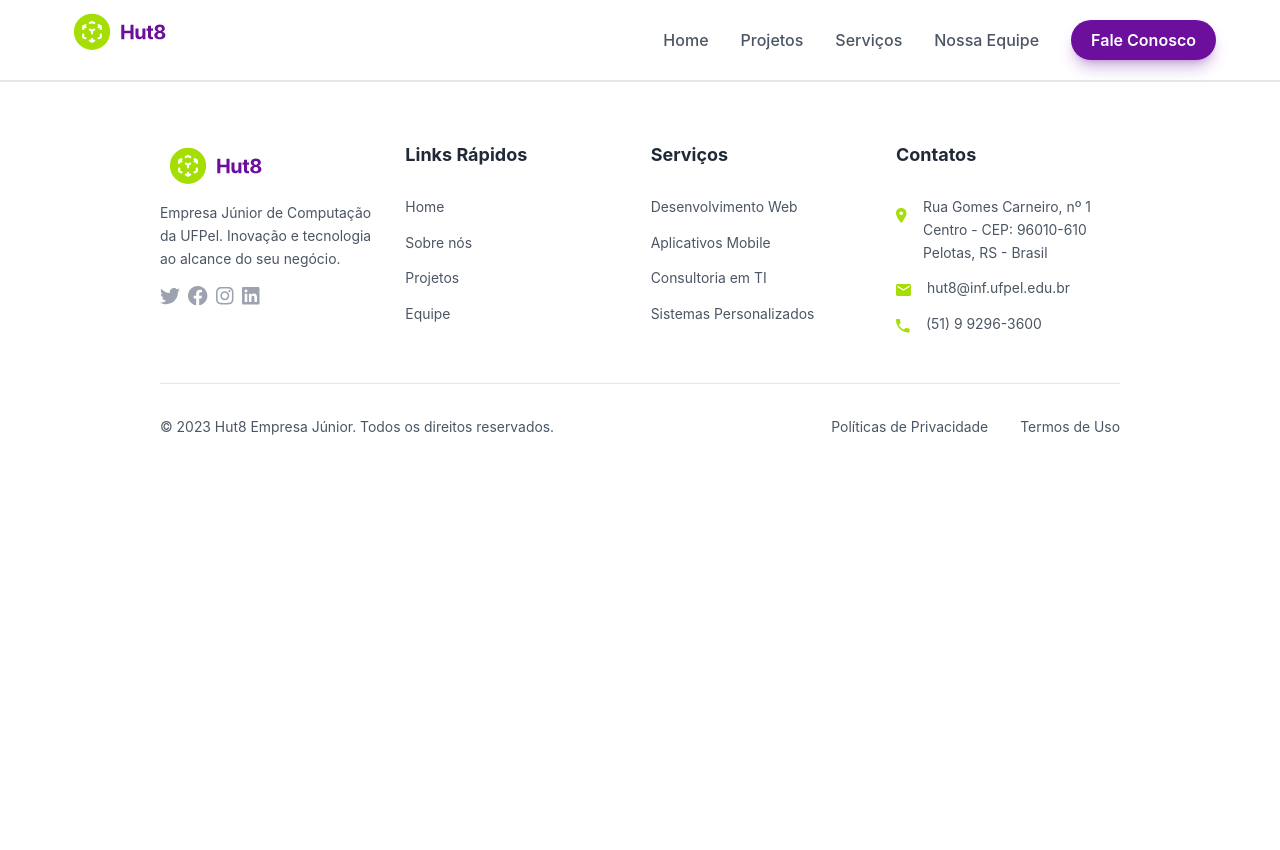
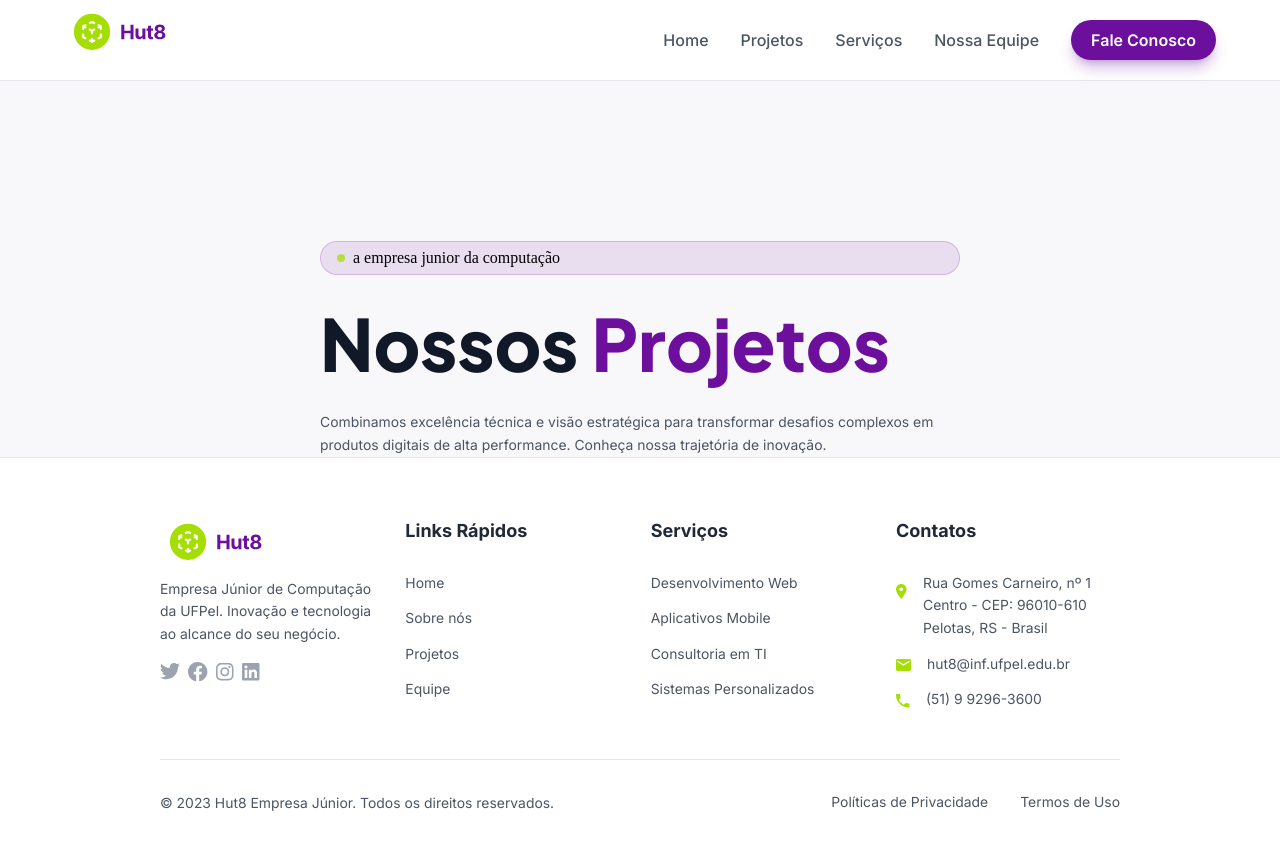
Before and after one commit to joaoMarceloBitar/Hut8, a React (Vite) app: page /projetos in a window 1280 px wide. Shown: the top 850 px of the page. Before the commit the page ends 800 px from the top, so only its background shows below. Built offline with nearby package versions, Linux system fonts and the light colour scheme.

Commit message:
feat: pagina equipe iniciada. algumas alterações na navbar para utilizar o react

```diff
--- a/index.html
+++ b/index.html
@@ -1,13 +1,19 @@
 <!doctype html>
 <html lang="en">
+
 <head>
   <meta charset="UTF-8" />
   <link rel="icon" type="image/svg+xml" href="/favicon.svg" />
+  <link
+    href="https://fonts.googleapis.com/css2?family=Inter:wght@400;500;600;700&family=Plus+Jakarta+Sans:wght@800&display=swap"
+    rel="stylesheet">
   <meta name="viewport" content="width=device-width, initial-scale=1.0" />
   <title>hut8</title>
 </head>
+
 <body>
   <div id="root"></div>
   <script type="module" src="/src/main.jsx"></script>
 </body>
+
 </html>
--- a/src/App.jsx
+++ b/src/App.jsx
@@ -1,8 +1,9 @@
 import { BrowserRouter, Route, Routes } from 'react-router-dom'
-import  Footer  from './components/layout/Footer/Footer'
+import Footer from './components/layout/Footer/Footer'
 import Home from './paginas/Home/Home'
 import Navbar from './components/layout/Navbar/Navbar'
 import Equipe from './paginas/Equipe/Equipe'
+import Projetos from './paginas/Projetos/Projetos'
 
 function App() {
   return (
@@ -11,7 +12,7 @@ function App() {
         <Navbar />
         <Routes>
           <Route path='/' element={<Home />} />
-          <Route path='/projetos' element={<></>} />
+          <Route path='/projetos' element={<Projetos />} />
           <Route path='/equipe' element={<Equipe />} />
         </Routes>
         <Footer />
--- a/src/components/layout/Navbar/Navbar.jsx
+++ b/src/components/layout/Navbar/Navbar.jsx
@@ -1,19 +1,20 @@
 import styles from './Navbar.module.css'
+import { Link } from 'react-router-dom'
 
 function Navbar() {
     return (
         <nav className={styles.navbar}>
             <div className={styles.container}>
-                <div className={styles.logo}>
+                <Link to="/" className={styles.logo}>
                     <img src="/Logo-Hut8.svg" alt="Logo Hut8" />
-                </div>
+                </Link>
                 <div className={styles.links}>
-                    <a className={styles.link} href="#">Home</a>
-                    <a className={styles.link} href="#">Projetos</a>
-                    <a className={styles.link} href="#">Serviços</a>
-                    <a className={styles.link} href="#">Nossa Equipe</a>
+                    <Link to="/" className={styles.link}>Home</Link>
+                    <Link to="/projetos" className={styles.link}>Projetos</Link>
+                    <Link to="/servicos" className={styles.link}>Serviços</Link>
+                    <Link to="/equipe" className={styles.link}>Nossa Equipe</Link>
                     <div>
-                        <a className={styles.botao} href="#">Fale Conosco</a>
+                        <Link to="/contato" className={styles.botao}>Fale Conosco</Link>
                     </div>
                 </div>
             </div>
--- a/src/paginas/Equipe/Equipe.jsx
+++ b/src/paginas/Equipe/Equipe.jsx
@@ -1,4 +1,4 @@
-function Equipe(){
+function Equipe() {
 
 
 }
--- a/src/paginas/Projetos/Projetos.jsx
+++ b/src/paginas/Projetos/Projetos.jsx
@@ -1,4 +1,12 @@
-function Projetos(){
+import HeroSection from './sections/HeroSection/HeroSection.jsx'
+function Projetos() {
+    return (
+        <>
+            <HeroSection />
+            {/*<ProjectsSection />*/}
+            {/*<CTASection />*/}
+        </>
+    )
 
 }
 
--- /dev/null
+++ b/src/paginas/Projetos/sections/HeroSection/HeroSection.jsx
@@ -0,0 +1,27 @@
+import styles from "./HeroSection.module.css"
+function HeroSection() {
+    return (
+
+        <div className={styles.container}>
+            <div className={styles.content}>
+                <div className={styles.overlayborder}>
+                    <span className={styles.dot}></span>
+                    <span>a empresa junior da computação</span>
+                </div>
+                <div className={styles.tittle}>
+                    <h1>Nossos <span>Projetos</span></h1>
+                </div>
+                <div className={styles.text}>
+                    <p>Combinamos excelência técnica e visão estratégica para transformar
+                        desafios complexos em produtos digitais de alta performance.
+                        Conheça nossa trajetória de inovação.</p>
+                </div>
+            </div>
+            <div className={styles.image}>
+                <img src="" alt="" />
+            </div>
+        </div>
+
+    )
+}
+export default HeroSection
--- /dev/null
+++ b/src/paginas/Projetos/sections/HeroSection/HeroSection.module.css
@@ -0,0 +1,54 @@
+.container {
+    display: flex;
+    justify-content: space-between;
+    align-items: center;
+    padding-top: 10rem;
+    padding-left: 20rem;
+    padding-right: 20rem;
+    background-color: #F8F7FA;
+}
+
+.content {
+    display: flex;
+    flex-direction: column;
+    gap: 2rem;
+}
+
+.dot {
+    width: 0.5rem;
+    height: 0.5rem;
+    border-radius: 9999px;
+    background-color: rgba(164, 222, 2, 0.75);
+}
+
+.overlayborder {
+    display: flex;
+    align-items: center;
+    gap: 0.5rem;
+    background-color: rgba(107, 15, 156, 0.1);
+    border: 1px solid rgba(107, 15, 156, 0.2);
+    border-radius: 9999px;
+    padding: 0.5rem 1rem;
+}
+
+.tittle h1 {
+    font-family: 'Plus Jakarta Sans', sans-serif;
+    font-size: 4.5rem;
+    font-weight: 800;
+    color: #111827;
+    line-height: 1;
+    margin: 0;
+}
+
+.tittle span {
+    color: #6B0F9C;
+}
+
+.text {
+    font-family: 'Inter', sans-serif;
+    font-size: 1.25rem;
+    font-weight: 400;
+    color: #4B5563;
+    line-height: 1.5;
+    margin: 0;
+}
```
Also changed, not shown: src/paginas/Projetos/sections/CTASection/CTASection.jsx (added), src/paginas/Projetos/sections/CTASection/CTASection.module.css (added), src/paginas/Projetos/sections/ProjectsSection/ProjectsCard.jsx (added), src/paginas/Projetos/sections/ProjectsSection/ProjectsSection.jsx (added), src/paginas/Projetos/sections/ProjectsSection/ProjectsSection.module.css (added). Lines whose indentation alone changed are shown as unchanged.
